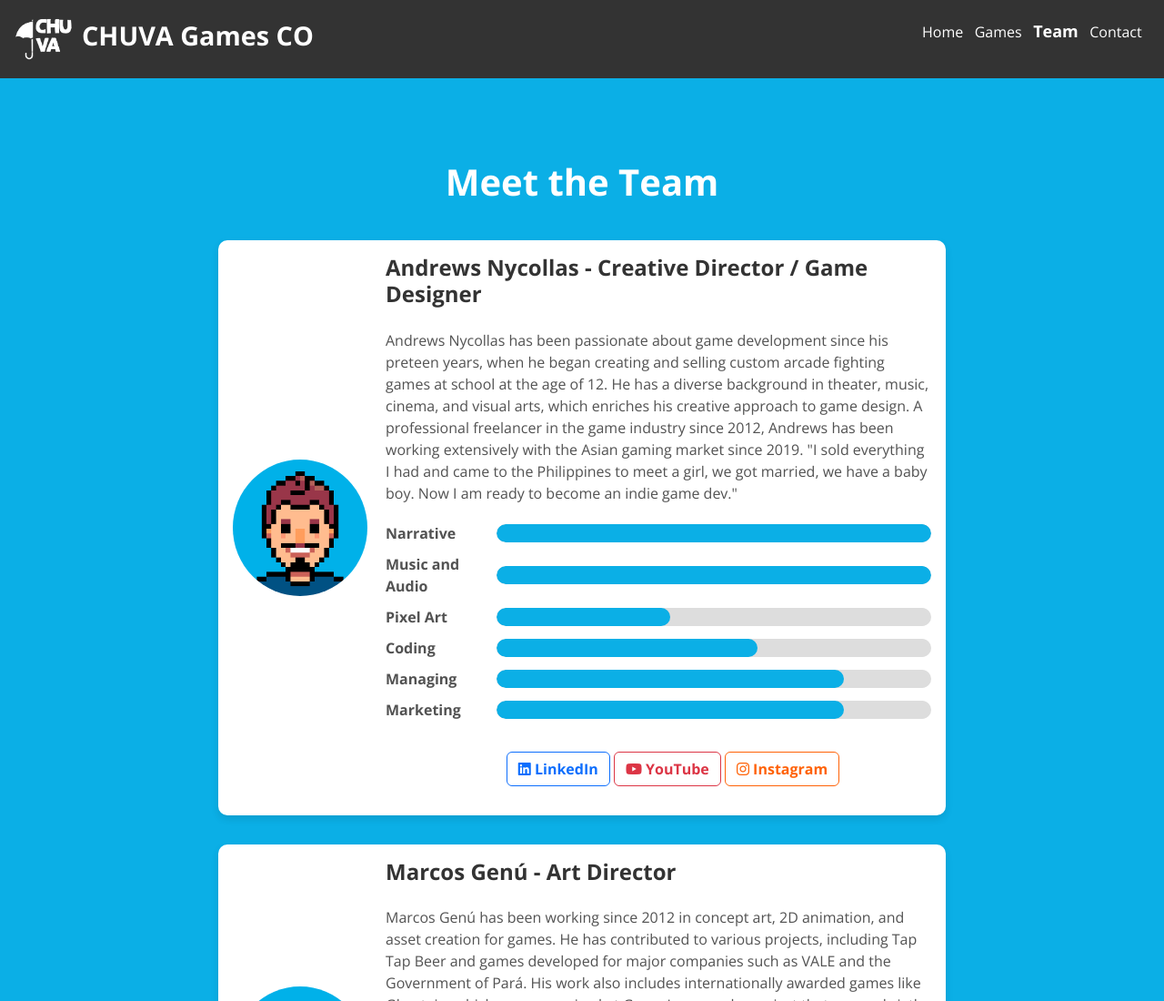
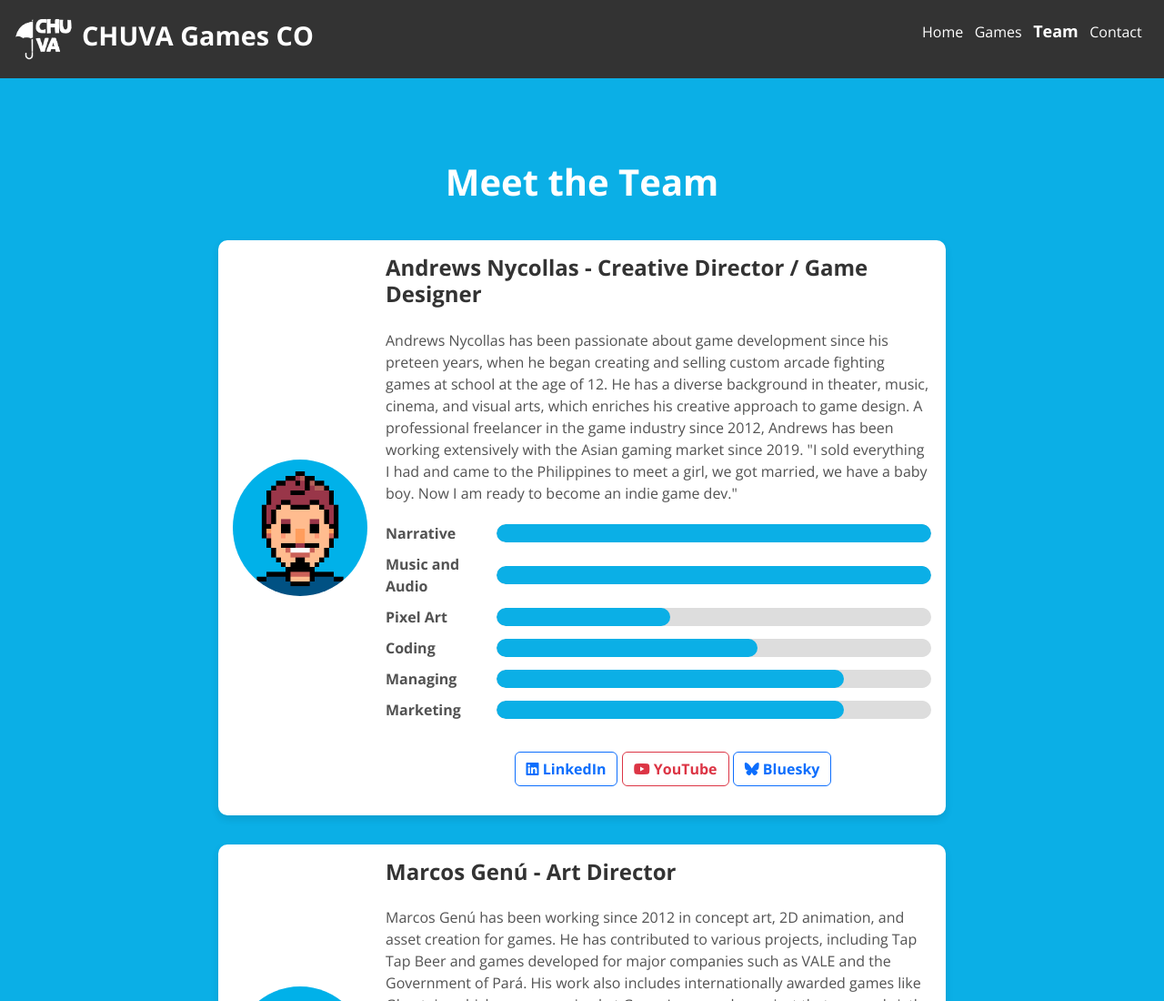
Before and after one commit to andrewsnycollas/chuvagames, a plain HTML site: page team.html in a window 1280 px wide. Shown: the top 1100 px of the page at 91% size. Drawn offline with nearby package versions, Linux system fonts and the light colour scheme.

Commit message:
Add files via upload

```diff
--- a/team.html
+++ b/team.html
@@ -10,7 +10,7 @@
     <link href="https://fonts.googleapis.com/css2?family=Open+Sans:wght@300;400;600;700&display=swap" rel="stylesheet">
     <link href="https://cdn.jsdelivr.net/npm/bootstrap@5.3.3/dist/css/bootstrap.min.css" rel="stylesheet" integrity="sha384-QWTKZyjpPEjISv5WaRU9OFeRpok6YctnYmDr5pNlyT2bRjXh0JMhjY6hW+ALEwIH" crossorigin="anonymous">
     <link rel="stylesheet" href="/assets/styles.css">
-    <link rel="icon" href="/assets/images/favicon.ico" type="image/x-icon">
+    <link rel="icon" href="/assets/images/favicon.png" type="image/x-icon">
 	<meta name="description" content="Learn about CHUVA Games, our mission, and the team behind award-winning indie games.">
 </head>
 <body>
@@ -93,7 +93,7 @@
                     <br>
                 <a class="btn btn-outline-primary" href="https://www.linkedin.com/in/andrews-nycollas-a80271251/" target="_blank" role="button"><i class="fa-brands fa-linkedin"></i> <b>LinkedIn</b></a>
                 <a class="btn btn-outline-danger" href="https://www.youtube.com/@andrewsnycollas3651" target="_blank" role="button"><i class="fa-brands fa-youtube"></i> <b>YouTube</b></a>
-                <a class="btn btn-outline-warning" href="https://www.instagram.com/andrewsnycollas_/" target="_blank" role="button"><i class="fa-brands fa-instagram"></i> <b>Instagram</b></a>
+                <a class="btn btn-outline-primary" href="https://bsky.app/profile/andrewsnycollas.bsky.social" target="_blank" role="button"><i class="fa-brands fa-bluesky"></i> <b>Bluesky</b></a>
                 </ul>
             </div>
 
```
Also changed, not shown: contact.html (+1 -1 lines), games.html (+1 -1 lines), socialmedia.html (+1 -1 lines).
